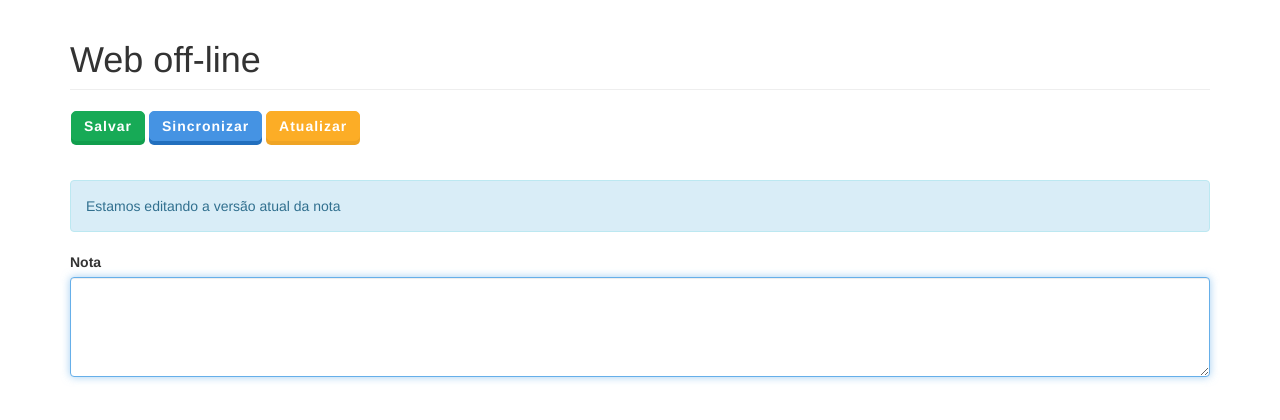
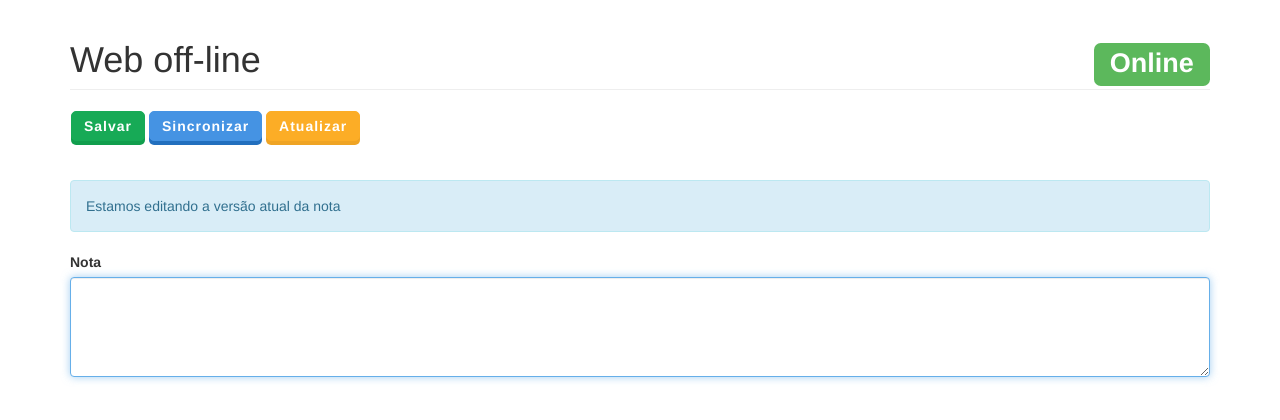
Before and after one commit to guiseek/web-offline-editor, a PHP site: page /views/index.html in a window 1280 px wide. Shown: the top 420 px of the page. Run offline with PHP 8.4, Linux system fonts and the light colour scheme.

Commit message:
Web App Off-line

```diff
--- a/web/index.php
+++ b/web/index.php
@@ -24,8 +24,8 @@ $filename = __DIR__.'/notes/note.txt';
 $app->get('/note', function () use ($app, $filename) {
     $note = file_get_contents($filename);
 
-    $lastmodfile = filemtime($filename);
-    $lastmodified = date("M d Y H:i:s", $lastmodfile);
+    $file = filemtime($filename);
+    $lastmodified = date("M d Y H:i:s", $file);
 
     $headers = [
     	'Content-Type' => 'text/plain',
--- a/web/js/offline.js
+++ b/web/js/offline.js
@@ -1,4 +1,4 @@
-var editor, statusline, savebutton, idletimer;
+var editor, statusline, statuscon, savebutton, idletimer;
 
 window.onload = function() {
     if (localStorage.note == null) localStorage.note = "";
@@ -7,6 +7,7 @@ window.onload = function() {
 
     editor = document.getElementById("editor");
     statusline = document.getElementById("statusline");
+    statuscon = document.getElementById("statuscon");
     savebutton = document.getElementById("savebutton");
 
     editor.value = localStorage.note;
@@ -32,11 +33,12 @@ window.onbeforeunload = function() {
 
 window.onoffline = function() {
     console.log('Offline');
-    status("Offline");
+    changestatuscon('label label-danger','Offline');
 };
 
 window.ononline = function() {
     console.log('Online');
+    changestatuscon('label label-success','Online');
     sync();
 };
 
@@ -52,6 +54,10 @@ window.applicationCache.onnoupdate = function() {
 };
 
 function status(msg) { statusline.innerHTML = msg; }
+function changestatuscon(label, msg) {
+    statuscon.className = label;
+    statuscon.innerHTML = msg;
+}
 
 function save() {
     if (idletimer) clearTimeout(idletimer);
@@ -71,6 +77,7 @@ function save() {
 
 function sync() {
    if (navigator.onLine) {
+        changestatuscon('label label-success','Online');
         var xhr = new XMLHttpRequest();
         xhr.open("GET", "/note");
         xhr.send();
@@ -118,6 +125,7 @@ function sync() {
     else {
         console.log('Não podemos sincronizar enquanto estivermos off-line');
         status("Não podemos sincronizar enquanto estivermos off-line");
+        changestatuscon('label label-danger','Offline');
         editor.disabled = false;
         editor.focus();
     }
--- a/web/views/index.html
+++ b/web/views/index.html
@@ -15,7 +15,12 @@
     <div class="container">
       <div class="row">
         <div class="col-md-12">
-          <h1 class="page-header">Web off-line</h1>
+          <h1 class="page-header">
+            Web off-line
+            <span class="pull-right">
+              <span id="statuscon" class="label label-default">Status da conexão</span>
+            </span>
+          </h1>
           <nav class="navbar">
             <button id="savebutton" onclick="save()" class="rock-btn rock-btn-success">Salvar</button>
             <button onclick="sync()" class="rock-btn rock-btn-primary">Sincronizar</button>
```
Also changed, not shown: README.md.
